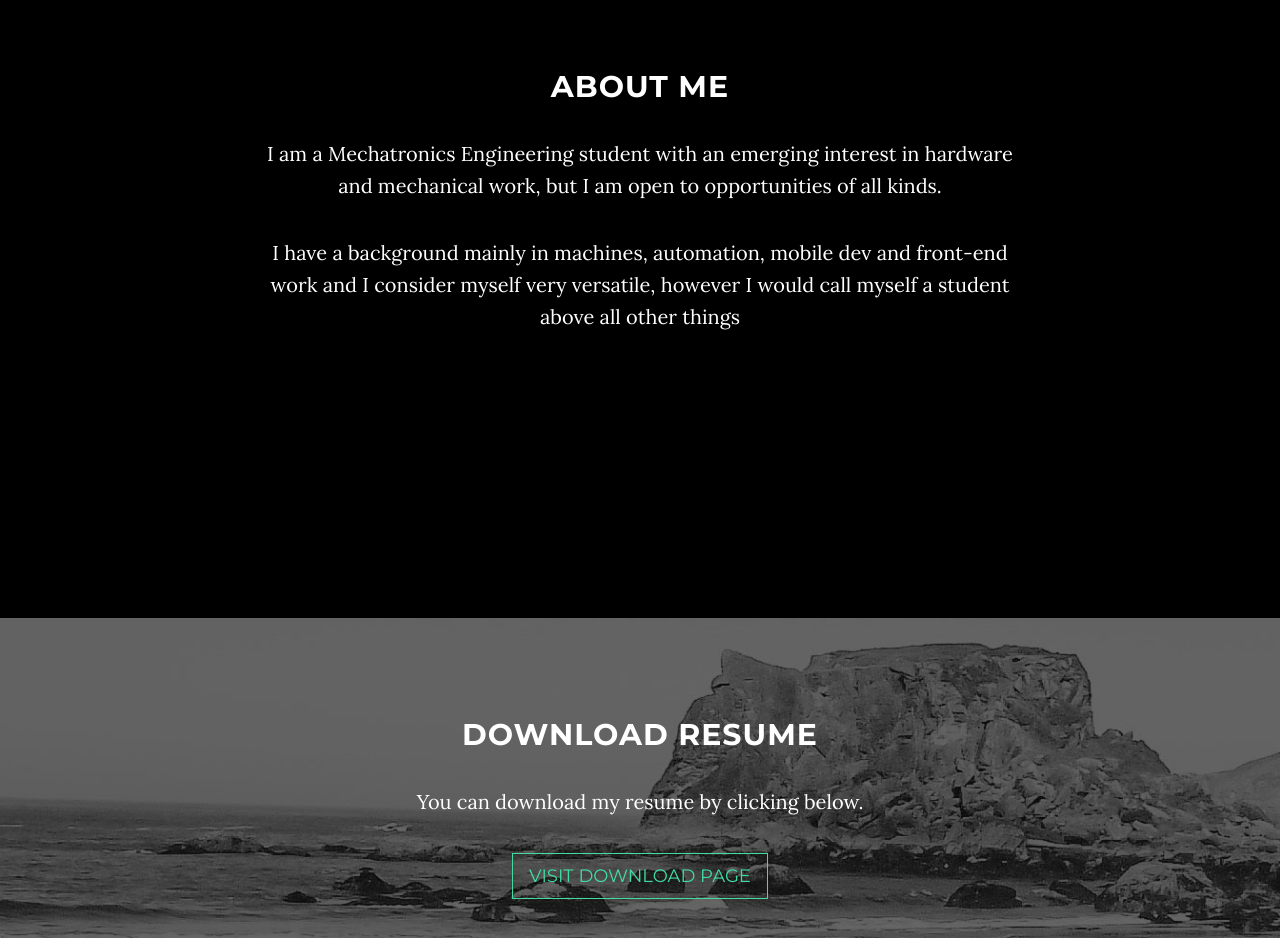
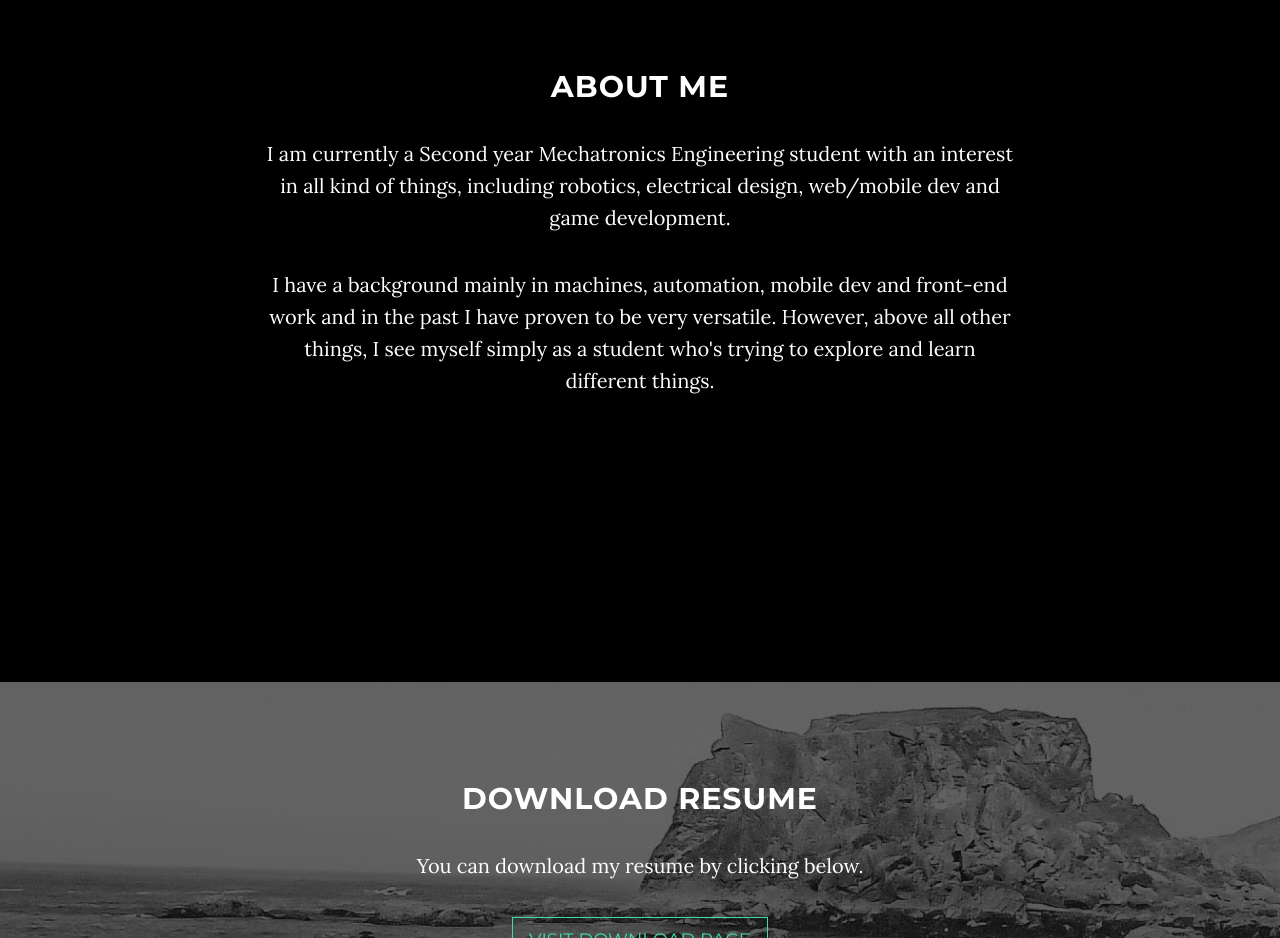
Before and after one commit to Zaki-Ahmed/Zaki-Ahmed.github.io, a website: page index.html in a window 1280 px wide. Shown: the part 980-1918 px from the top of the page. Drawn offline with nearby package versions, Linux system fonts and the light colour scheme; some packages are replaced by stand-ins of ours.

Commit message:
img and content change

```diff
--- a/index.html
+++ b/index.html
@@ -93,8 +93,8 @@
         <div class="row">
             <div class="col-lg-8 col-lg-offset-2">
                 <h2>About me</h2>
-                <p> I am a Mechatronics Engineering student with an emerging interest in hardware and mechanical work, but I am open to opportunities of all kinds.</p>
-                <p> I have a background mainly in machines, automation, mobile dev and front-end work and I consider myself very versatile, however I would call myself a student above all other things</p>
+                <p> I am currently a Second year Mechatronics Engineering student with an interest in all kind of things, including robotics, electrical design, web/mobile dev and game development.</p>
+                <p> I have a background mainly in machines, automation, mobile dev and front-end work and in the past I have proven to be very versatile. However, above all other things, I see myself simply as a student who's trying to explore and learn different things.</p>
                 <p></p>
             </div>
         </div>
```
Also changed, not shown: 1 other file.
